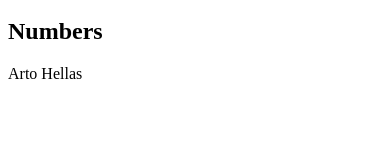
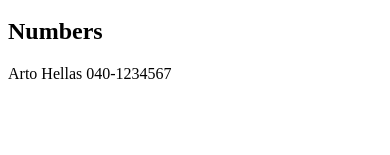
Before and after one commit to D-Hemanth/fullstackopen, a React (Create React App) app in the folder part2/phonebook/: page / in a window 390 px wide. Shown: the part 132-287 px from the top of the page. Built offline with nearby package versions, Linux system fonts and the light colour scheme.

Commit message:
part2 2.8: Display phonenumber with phonebook name

```diff
--- a/part2/phonebook/src/App.js
+++ b/part2/phonebook/src/App.js
@@ -58,7 +58,7 @@
       </form>
       <h2>Numbers</h2>
       <div>
-      {persons.map((person) => <div key={person.name}>{person.name}</div>
+      {persons.map((person) => <div key={person.name}>{person.name} {person.number}</div>
       )}
       </div>
     </div>
```
